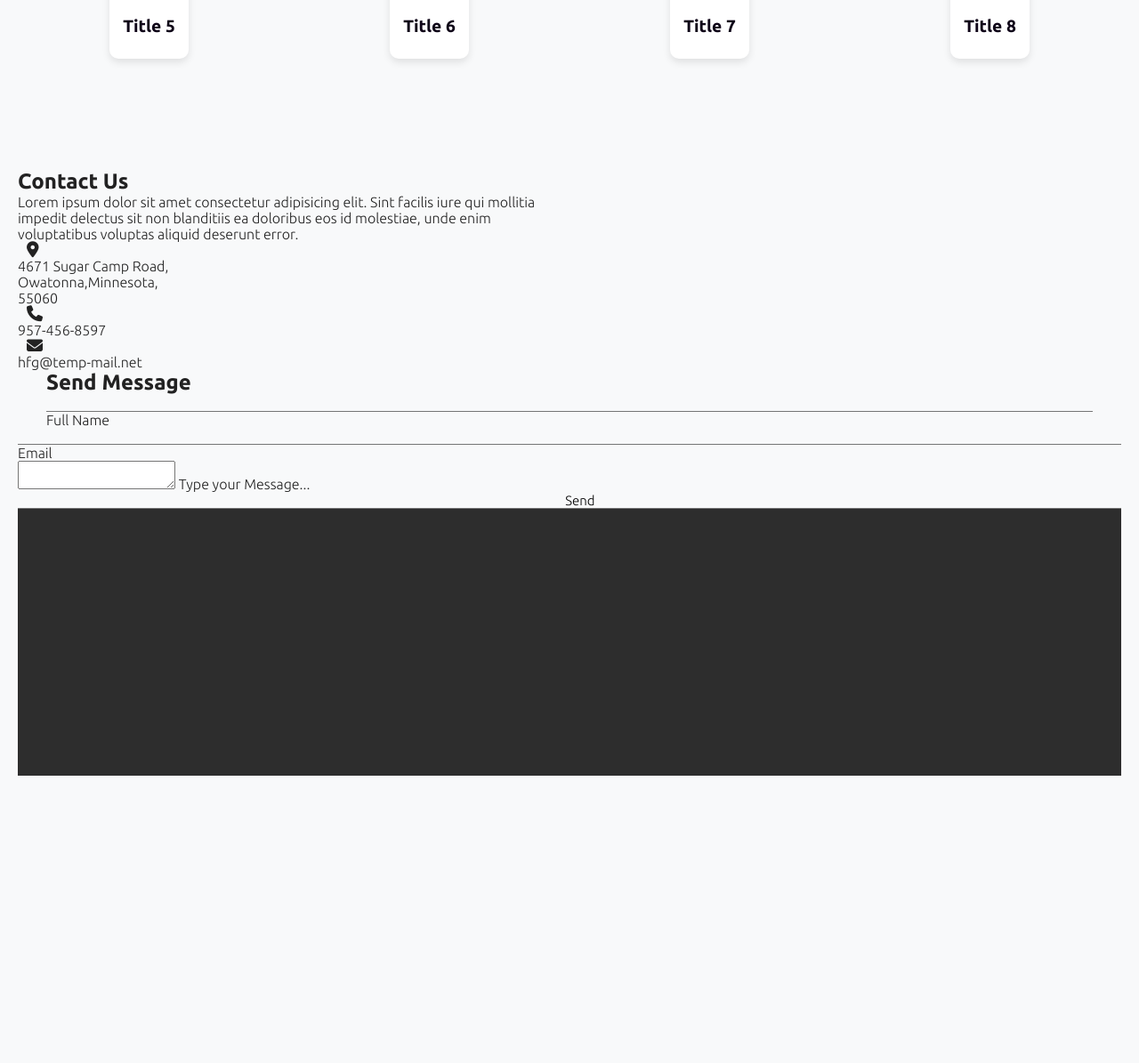
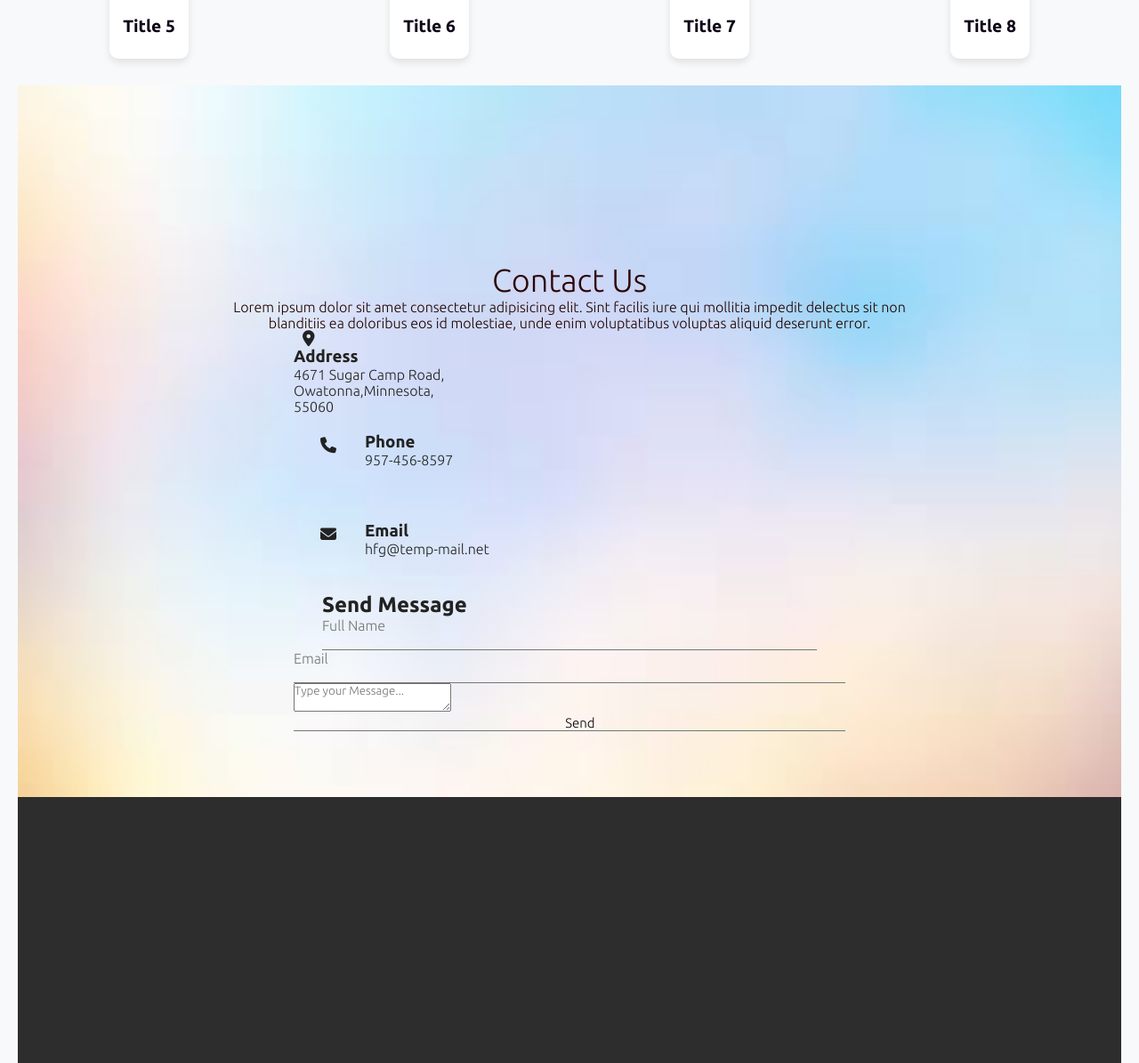
Before and after one commit to bhumiip06/T-shirt-Designing-project, a PHP site: page / in a window 1280 px wide. Shown: the part 1423-2618 px from the top of the page at 89% size. Before the commit the page ends 2295 px from the top, so only its background shows below. Run offline with PHP 8.4, Linux system fonts and the light colour scheme.

Commit message:
contact form styling formatted

```diff
--- a/index.html
+++ b/index.html
@@ -7,8 +7,10 @@
     <link rel="stylesheet" href="style.css">
     <link rel="stylesheet" href="https://cdnjs.cloudflare.com/ajax/libs/font-awesome/6.7.2/css/all.min.css" integrity="sha512-Evv84Mr4kqVGRNSgIGL/F/aIDqQb7xQ2vcrdIwxfjThSH8CSR7PBEakCr51Ck+w+/U6swU2Im1vVX0SVk9ABhg==" crossorigin="anonymous" referrerpolicy="no-referrer" />
     <title>Document</title>
+
 </head>
 <body>
+  <!--navigation-->
     <nav class="navbar">
       <div class="left">
         <a href="#" id="logo">
@@ -31,6 +33,7 @@
         </ul>
       </div>
     </nav>
+<!-- hero section -->
     <div class="hero-section">
       <div class="content">
         <h1>Customize <br> Your Own T-shirts</h1>
@@ -38,6 +41,7 @@
       </div>
       <img src="images/heroimg.png" class="heroImg">
     </div>
+<!-- about section and working -->
     <div class="about">
       <div class="working">
         <h1>Easy 4 Step Working</h1>
@@ -49,6 +53,7 @@
         </ul>
       </div>
     </div>
+<!-- tshirt feature cards -->
     <div class="card-grid">
       <div class="card">
         <img src="" alt="">
@@ -107,7 +112,7 @@
         </div>
       </div>
     </div>
-
+<!-- contact form -->
     <section class="contact">
       <div class="content">
         <h2>Contact Us</h2>
@@ -117,37 +122,38 @@
           <div class="contact-form">
             <div class="icon"><i class="fa-solid fa-location-dot"></i></div>
             <div class="text">
-              <h3><Address></h3>
+              <h3>Address</h3>
                 <p>4671 Sugar Camp Road,<br>Owatonna,Minnesota,<br>55060</p>
             </div>
           </div>
           <div class="box">
             <div class="icon"><i class="fa fa-phone" ></i></div>
             <div class="text">
-              <h3><Phone></h3>
+              <h3>Phone</h3>
                 <p>957-456-8597</p>
           </div>
         </div>
         <div class="box">
           <div class="icon"><i class="fa fa-envelope" aria-hidden="true"></i></div>
           <div class="text">
-            <h3><Email></h3>
+            <h3>Email</h3>
               <p>hfg@temp-mail.net</p>
               </div>
        </div>
        <div class="contact-form">
         <form>
           <h2>Send Message</h2>
-            <input type="text" name="" required="required">
-            <span>Full Name</span>
+          <label for="">Full Name</label>
+          <input type="text" name="" required="required">
+
           </div>
           <div class="input-box">
+            <label for="">Email</label>
             <input type="text" name="" required="required">
-            <span>Email</span>
           </div>
           <div class="input-box">
-            <textarea required="required"></textarea>
-            <span>Type your Message...</span>
+            <textarea  placeholder="Type your Message..." required="required"></textarea>
+
           </div>
           <div class="input-box">
             <input type="submit" name="" value="Send">
@@ -156,7 +162,7 @@
        </div>
       </section>
 
-
+<!-- footer -->
     <footer>
 
     </footer>
--- a/style.css
+++ b/style.css
@@ -207,6 +207,97 @@ body{
     color:#555;
 }
 
+/* contact form */
+.contact{
+    position:relative;
+    min-height: 100vh;
+   /* padding: 50px 100px;*/
+    display: flex;
+    justify-content: center;
+    align-items: center;
+    flex-direction: column;
+    background: url(images/bb.jpg);
+    background-size: cover;
+}
+.contact .content{
+    max-width: 800px;
+    text-align: center;
+}
+.contact .content h2{
+    font-size: 36px;
+    font-weight: 500;
+    color: #2d0404;
+}
+.contact .content p{
+    font-weight: 300;
+    color: #200202;
+}
+.contact{
+    width: 100%;
+    display: flex;
+    justify-content: center;
+    align-items: center;
+    margin-top: 30px;
+}
+.contact .contactInfo{
+    width: 50%;
+    display: flex;
+    flex-direction: column;
+}
+.contact .contactInfo .box{
+    position: relative;
+    padding: 20px;
+    display: flex;
+}
+.contact .contactInfo .box .icon{
+    min-width: 60px;
+    height: 60px;
+    background: #2b020b lack;;
+    /*display: flex;*/
+    justify-content: center;
+    align-items: center;
+    border-radius: 50%;
+    font-size: 22px;
+}
+.contact .contactInfo .box .icon .text{
+   /* display: flex;*/
+    margin-left: 20px;
+    font-size: 16px;
+    color: #a41fb3;
+    flex-direction: column;
+    font-weight: 300;
+}
+.contact .contactInfo .box .icon .text h3{
+    font-weight: 500;
+    color: #00bcd4;
+}
+.contactForm{
+    width: 40%;
+    padding: 40px;
+    background: #333;
+}
+.contactForm h2{
+    font-size: 300px;
+    color: #333;
+    font-weight: 500;
+}
+
+.contactForm .input-box{
+    position: relative;
+    width: 100%;
+    margin-top: 100px;
+}
+.contactForm .input-box input,
+.contactForm .input-box textarea{
+    width: 100%;
+    padding: 5px 0;
+    font-size: 16px;
+    margin: 10px 0;
+    border: none;
+    border-bottom: 2px solid #333;
+    outline: none;
+    resize: none;
+}
 
 /*Login and signup form */
 
```
